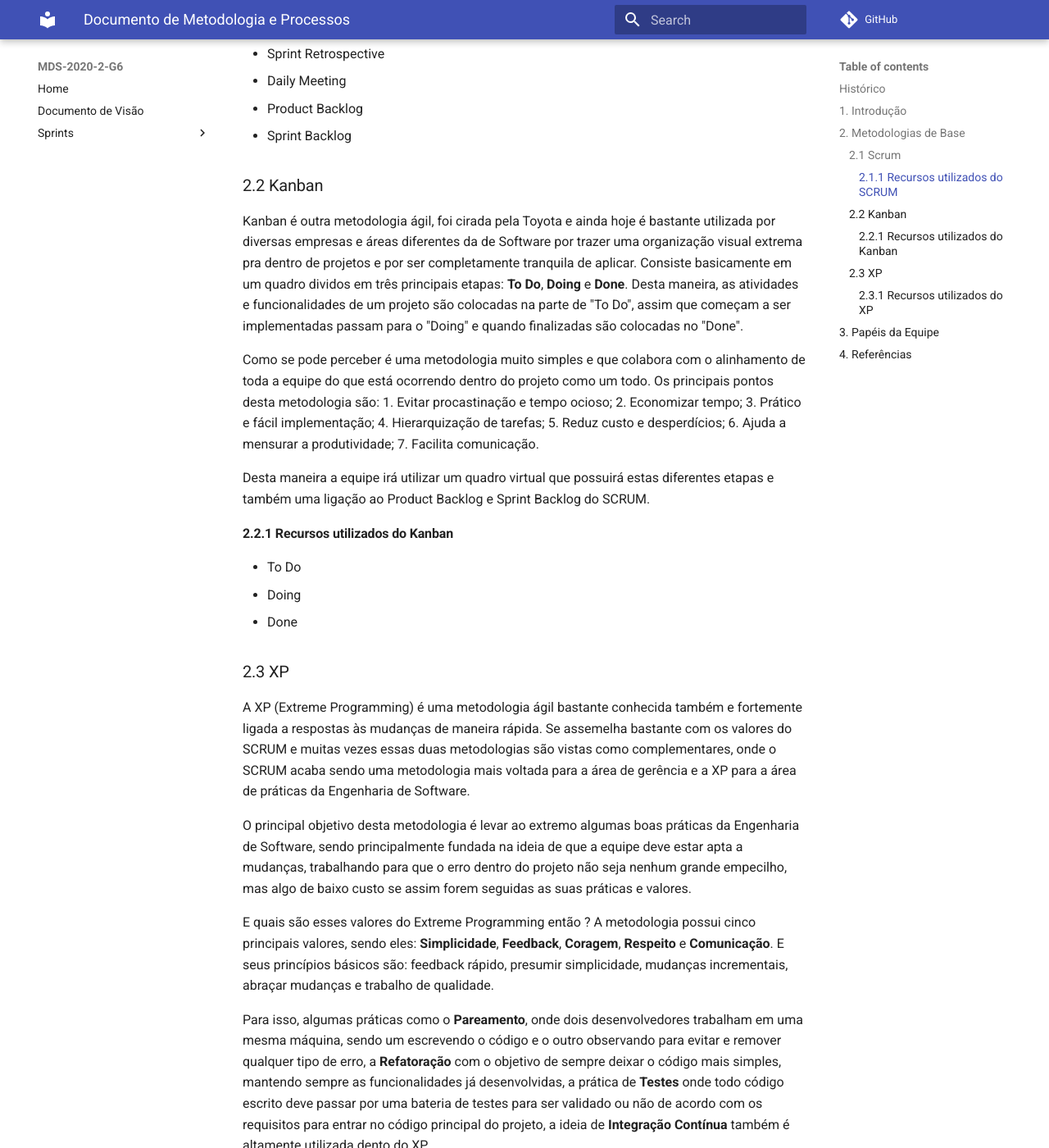
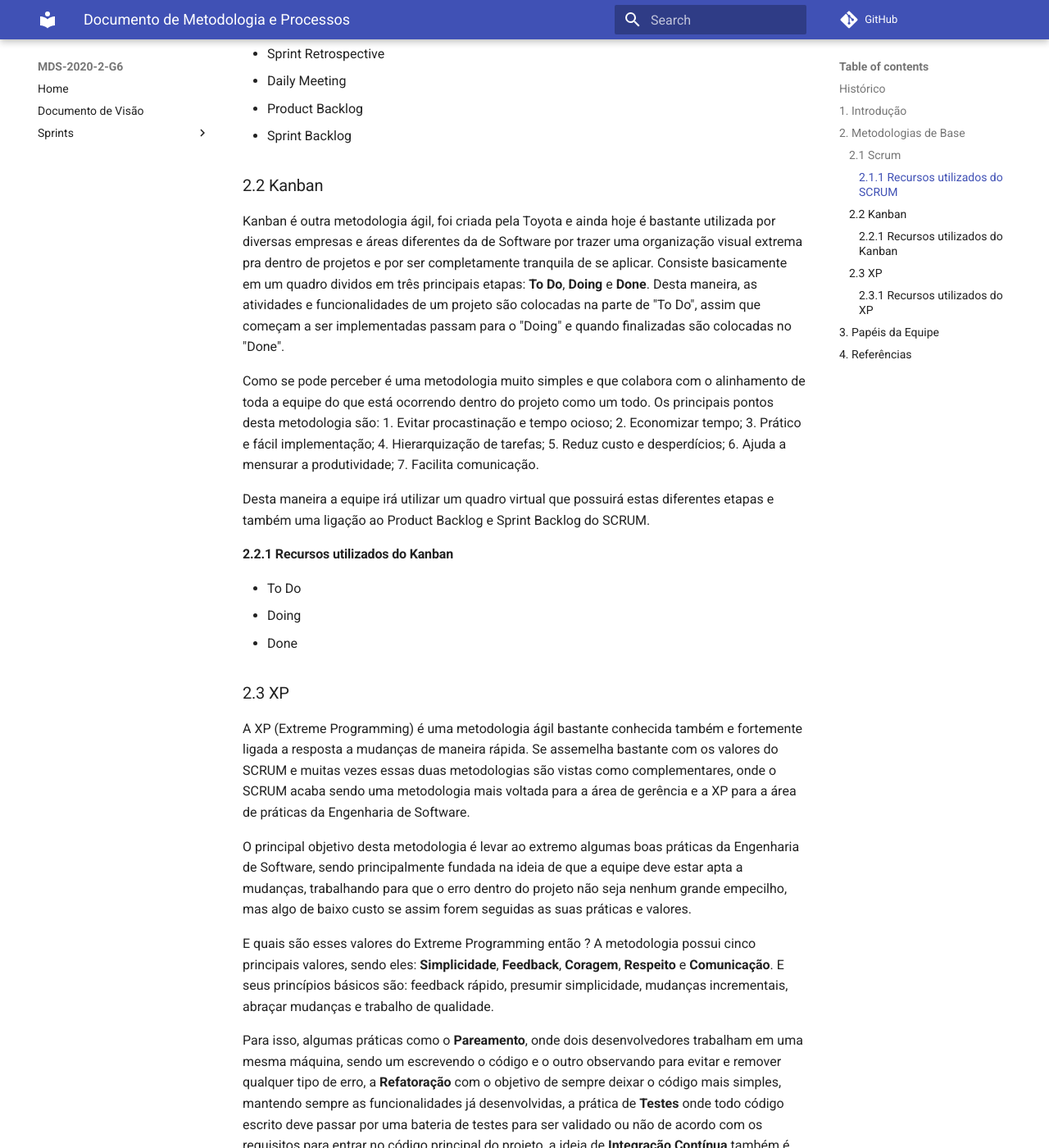
Before and after one commit to fga-eps-mds/2020.2-Hortum, an MkDocs documentation site: the page built from docs/Documento_metodologia.md, in a window 1280 px wide and 1400 px high, scrolled down 1930 px. Shown: the whole window at 82% size. Built offline with MkDocs 1.6.1 and Material for MkDocs 9.7.7, drawn with Linux system fonts in a browser that asks for light colours; comment, search, counter and statistics services are not loaded; some of the changed text lies outside the part shown.

Commit message:
#12 Arrumado erros gramaticais

```diff
--- a/docs/Documento_metodologia.md
+++ b/docs/Documento_metodologia.md
@@ -41,7 +41,7 @@ Em relação aos rituais, o SCRUM aplica os seguintes:
 * Sprint Backlog
 
 ### 2.2 Kanban
-Kanban é outra metodologia ágil, foi cirada pela Toyota e ainda hoje é bastante utilizada por diversas empresas e áreas diferentes da de Software por trazer uma organização visual extrema pra dentro de projetos e por ser completamente tranquila de aplicar. Consiste basicamente em um quadro dividos em três principais etapas: **To Do**, **Doing** e **Done**. Desta maneira, as atividades e funcionalidades de um projeto são colocadas na parte de "To Do", assim que começam a ser implementadas passam para o "Doing" e quando finalizadas são colocadas no "Done".
+Kanban é outra metodologia ágil, foi criada pela Toyota e ainda hoje é bastante utilizada por diversas empresas e áreas diferentes da de Software por trazer uma organização visual extrema pra dentro de projetos e por ser completamente tranquila de se aplicar. Consiste basicamente em um quadro dividos em três principais etapas: **To Do**, **Doing** e **Done**. Desta maneira, as atividades e funcionalidades de um projeto são colocadas na parte de "To Do", assim que começam a ser implementadas passam para o "Doing" e quando finalizadas são colocadas no "Done".
 
 Como se pode perceber é uma metodologia muito simples e que colabora com o alinhamento de toda a equipe do que está ocorrendo dentro do projeto como um todo. Os principais pontos desta metodologia são:
 1. Evitar procastinação e tempo ocioso;
@@ -61,7 +61,7 @@ Desta maneira a equipe irá utilizar um quadro virtual que possuirá estas difer
 * Done
 
 ### 2.3 XP
-A XP (Extreme Programming) é uma metodologia ágil bastante conhecida também e fortemente ligada a respostas às mudanças de maneira rápida. Se assemelha bastante com os valores do SCRUM e muitas vezes essas duas metodologias são vistas como complementares, onde o SCRUM acaba sendo uma metodologia mais voltada para a área de gerência e a XP para a área de práticas da Engenharia de Software.
+A XP (Extreme Programming) é uma metodologia ágil bastante conhecida também e fortemente ligada a resposta a mudanças de maneira rápida. Se assemelha bastante com os valores do SCRUM e muitas vezes essas duas metodologias são vistas como complementares, onde o SCRUM acaba sendo uma metodologia mais voltada para a área de gerência e a XP para a área de práticas da Engenharia de Software.
 
 O principal objetivo desta metodologia é levar ao extremo algumas boas práticas da Engenharia de Software, sendo principalmente fundada na ideia de que a equipe deve estar apta a mudanças, trabalhando para que o erro dentro do projeto não seja nenhum grande empecilho, mas algo de baixo custo se assim forem seguidas as suas práticas e valores.
 
@@ -80,7 +80,7 @@ Como visto, são várias as diferentes práticas exercidas pela XP, e nem todas
 
 ## 4. Referências
 
->[SCRUM](https://www.desenvolvimentoagil.com.br/scrum/)
->[XP](https://www.devmedia.com.br/introducao-ao-extreme-programming-xp/29249)
->[Kanban](https://www.digitalhouse.com/br/blog/como-usar-metodologia-kanban)
->[Documento de Processo](https://fga-eps-mds.github.io/2019.2-Acacia/#/project_methodology)
+>[SCRUM](https://www.desenvolvimentoagil.com.br/scrum/)>
+>[XP](https://www.devmedia.com.br/introducao-ao-extreme-programming-xp/29249)>
+>[Kanban](https://www.digitalhouse.com/br/blog/como-usar-metodologia-kanban)>
+>[Documento de Processo](https://fga-eps-mds.github.io/2019.2-Acacia/#/project_methodology)>
```
Also changed, not shown: other parts of docs/Documento_metodologia.md (+2 -2 lines).
